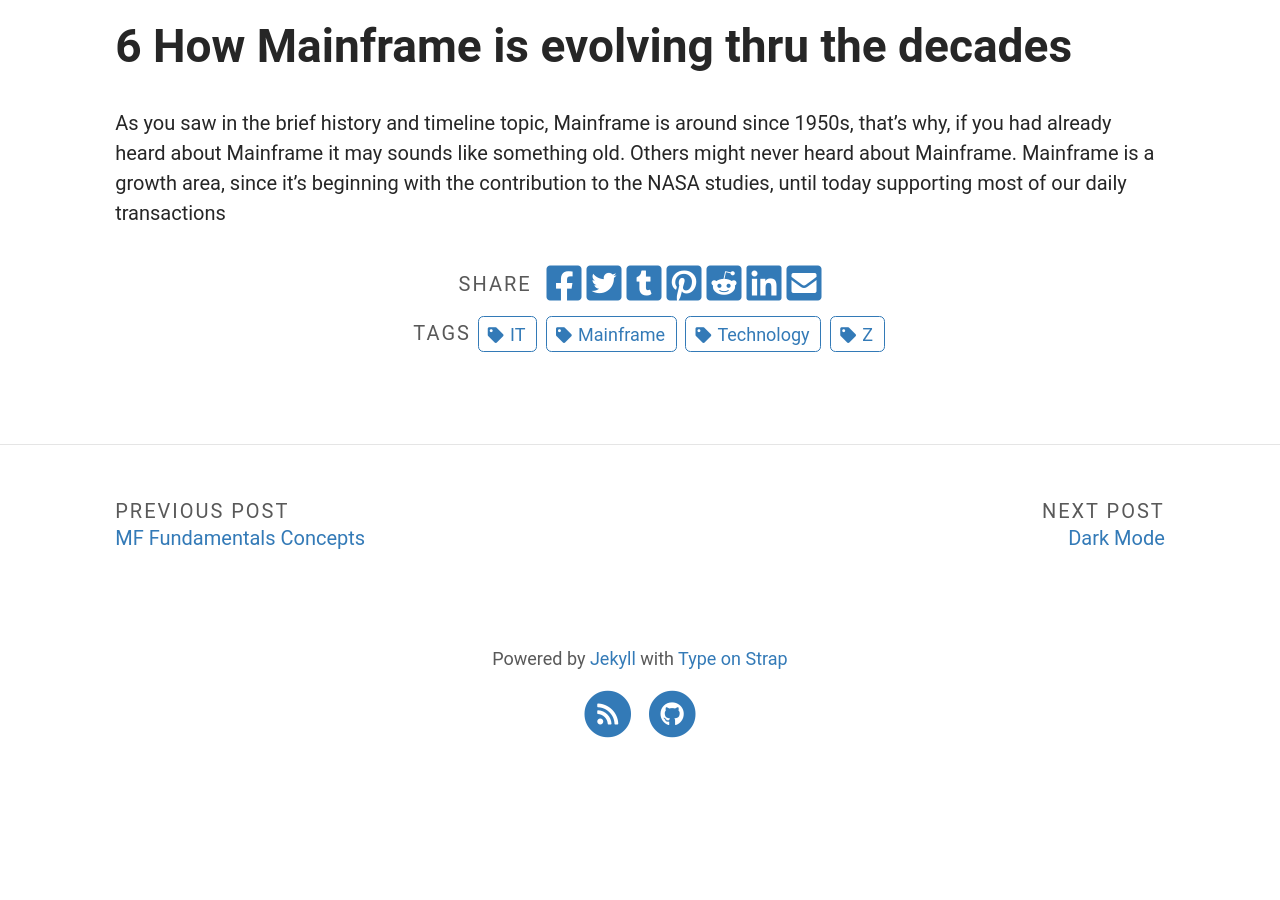
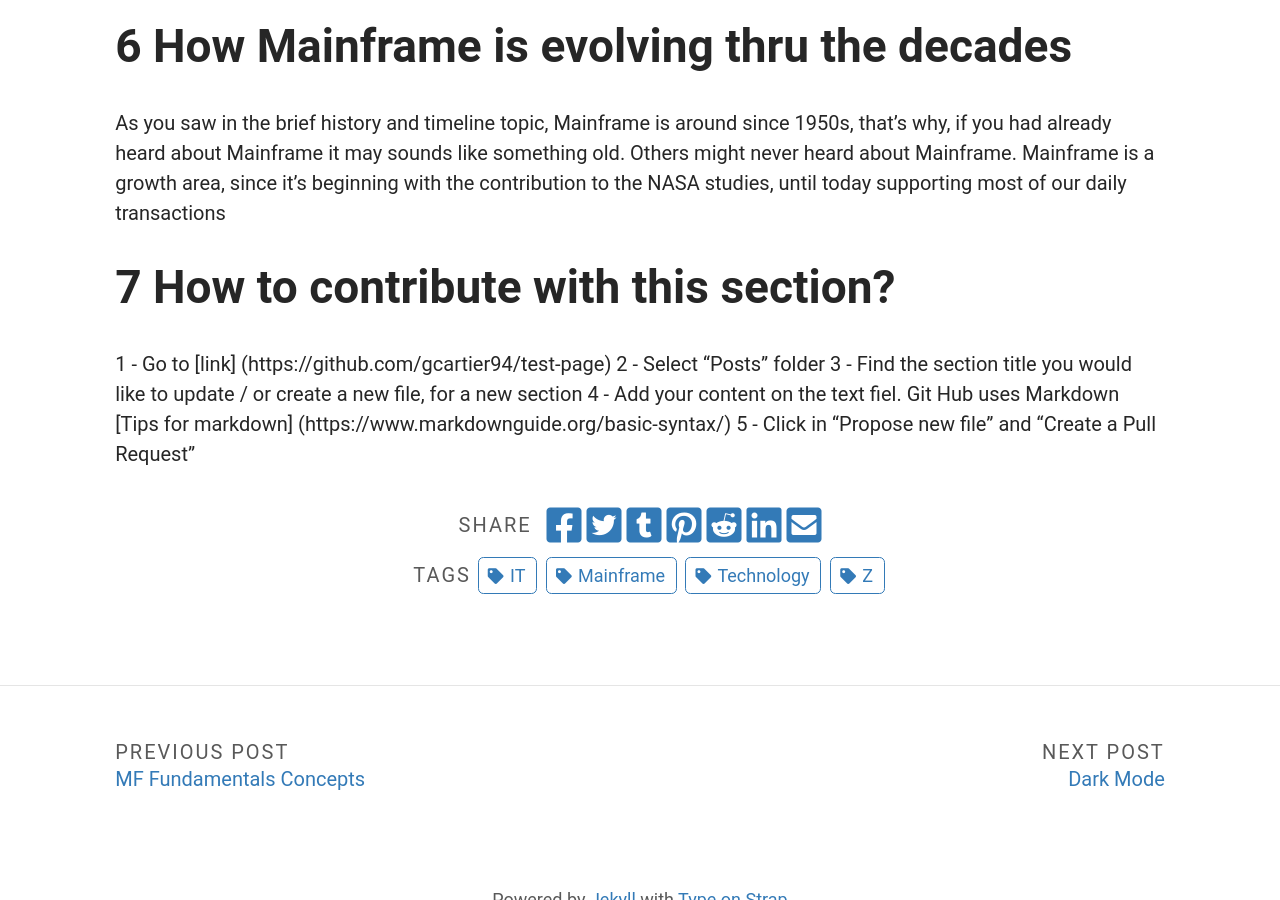
Before and after one commit to vipadua/test-page, a Jekyll site: the page built from _posts/2021-08-30-what-is-a-mainframe.md, in a window 1280 px wide and 900 px high, scrolled down 2195 px. Built offline with Jekyll 4.4.1, drawn with Linux system fonts in a browser that asks for light colours; before the commit the page ends 2971 px from its top, so only the background shows below that.

Commit message:
Update 2021-08-30-what-is-a-mainframe.md

```diff
--- a/_posts/2021-08-30-what-is-a-mainframe.md
+++ b/_posts/2021-08-30-what-is-a-mainframe.md
@@ -39,3 +39,10 @@ If you never hear about mainframe, a good starting point is to compare with the
 # 6 How Mainframe is evolving thru the decades
 As you saw in the brief history and timeline topic, Mainframe is around since 1950s, that's why, if you had already heard about Mainframe it may sounds like something old. Others might never heard about Mainframe.
 Mainframe is a growth area, since it's beginning with the contribution to the NASA studies, until today supporting most of our daily transactions
+
+# 7 How to contribute with this section?
+1 - Go to [link] (https://github.com/gcartier94/test-page)
+2 - Select “Posts” folder
+3 - Find the section title you would like to update / or create a new file, for a new section
+4 - Add your content on the text fiel. Git Hub uses Markdown [Tips for markdown] (https://www.markdownguide.org/basic-syntax/)
+5 - Click in "Propose new file" and "Create a Pull Request"
```
